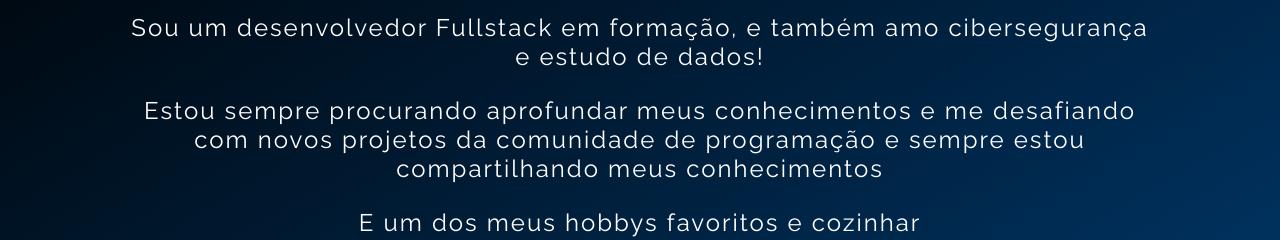
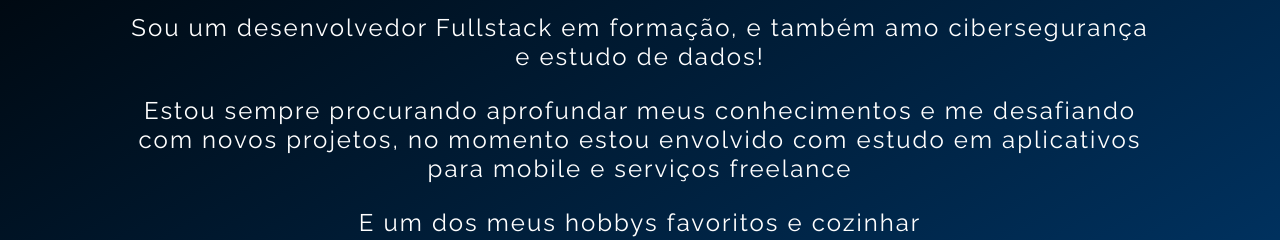
Before and after one commit to Zenissu/PortifolioFD, a plain HTML site: page index.html in a window 1280 px wide. Shown: the part 230-470 px from the top of the page. Drawn offline with nearby package versions, Linux system fonts and the light colour scheme.

Commit message:
Update index.html

```diff
--- a/index.html
+++ b/index.html
@@ -34,8 +34,7 @@
         <div class="informacoes">
             <h1>Olá! Sou Felipe Doglas</h1>
             <p>Sou um desenvolvedor Fullstack em formação, e também amo cibersegurança e estudo de dados!</p>
-            <p>Estou sempre procurando aprofundar meus conhecimentos e me desafiando com novos projetos da comunidade de
-                programação e sempre estou compartilhando meus conhecimentos</p>
+            <p>Estou sempre procurando aprofundar meus conhecimentos e me desafiando com novos projetos, no momento estou envolvido com estudo em aplicativos para mobile e serviços freelance</p>
             <p>E um dos meus hobbys favoritos e cozinhar</p>
             <ul class="redes-sociais">
                 <li>
```
